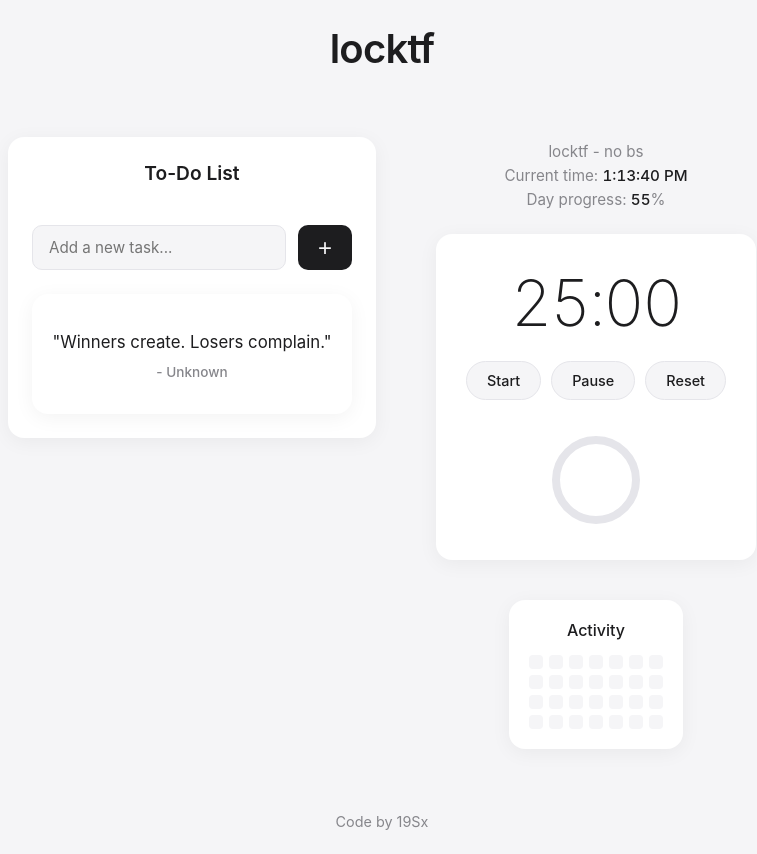
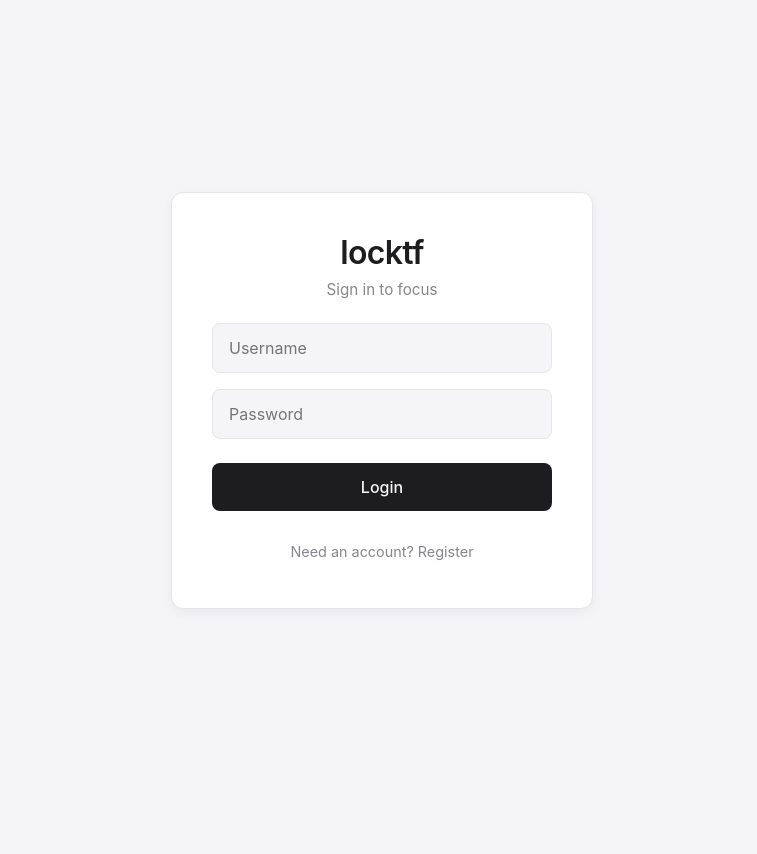
Before and after one commit to 19sx/locktf, a Flask app: page / in a window 1280 px wide. Shown: the whole page, without its empty margins (258-1015 px from the left). After the commit the page ends 609 px from the top, so only its background shows below. Run offline with Flask 3, Linux system fonts and the light colour scheme; data that the repository does not hold is empty.

Commit message:
feat: implement private user accounts and modern auth UI
- Add SQLite relational schema for users, todos, and sessions.
- Implement session-based authentication (login/register/logout).
- Secure API endpoints and add input validation, HttpOnly cookies, and security headers.
- Modernize UI with an Apple-inspired minimalist aesthetic.
- Update frontend logic to handle dynamic auth state.
- Update README.md to reflect new architecture and features.

```diff
--- a/app.py
+++ b/app.py
@@ -1,8 +1,20 @@
+import os
 import sqlite3
 from datetime import date
-from flask import Flask, render_template, request, jsonify
+from flask import Flask, render_template, request, jsonify, session
+from werkzeug.security import generate_password_hash, check_password_hash
+from functools import wraps
 
 app = Flask(__name__)
+# Set secret key securely, falling back to a local default if not in environment
+app.secret_key = os.environ.get('SECRET_KEY', 'local_dev_fallback_secret')
+
+# Security: Configure session cookies
+app.config.update(
+    SESSION_COOKIE_HTTPONLY=True,
+    SESSION_COOKIE_SAMESITE='Strict',
+)
+
 DB_FILE = 'locktf.db'
 
 def get_db():
@@ -12,76 +24,168 @@ def get_db():
 
 def init_db():
     with get_db() as conn:
+        # Enable foreign key support in SQLite
+        conn.execute('PRAGMA foreign_keys = ON;')
+
+        # Users table for private accounts
+        conn.execute('''
+            CREATE TABLE IF NOT EXISTS users (
+                id INTEGER PRIMARY KEY AUTOINCREMENT,
+                username TEXT UNIQUE NOT NULL,
+                password TEXT NOT NULL
+            )
+        ''')
+
+        # Todos table now references the user_id
         conn.execute('''
             CREATE TABLE IF NOT EXISTS todos (
                 id INTEGER PRIMARY KEY AUTOINCREMENT,
+                user_id INTEGER NOT NULL,
                 task TEXT NOT NULL,
-                status INTEGER DEFAULT 0
+                status INTEGER DEFAULT 0,
+                FOREIGN KEY (user_id) REFERENCES users (id) ON DELETE CASCADE
             )
         ''')
+
+        # Sessions table uses a composite primary key and references user_id
         conn.execute('''
             CREATE TABLE IF NOT EXISTS sessions (
-                date TEXT PRIMARY KEY,
-                count INTEGER DEFAULT 0
+                user_id INTEGER NOT NULL,
+                date TEXT NOT NULL,
+                count INTEGER DEFAULT 0,
+                PRIMARY KEY (user_id, date),
+                FOREIGN KEY (user_id) REFERENCES users (id) ON DELETE CASCADE
             )
         ''')
 
 init_db()
 
+@app.after_request
+def add_security_headers(response):
+    response.headers['X-Content-Type-Options'] = 'nosniff'
+    response.headers['X-Frame-Options'] = 'DENY'
+    response.headers['X-XSS-Protection'] = '1; mode=block'
+    response.headers['Content-Security-Policy'] = "default-src 'self'; style-src 'self' 'unsafe-inline'; script-src 'self' 'unsafe-inline'; connect-src 'self';"
+    return response
+
+def login_required(f):
+    @wraps(f)
+    def decorated_function(*args, **kwargs):
+        if 'user_id' not in session:
+            return jsonify({"error": "Unauthorized"}), 401
+        return f(*args, **kwargs)
+    return decorated_function
+
 @app.route("/")
 def index():
     return render_template("home.html")
 
-@app.route("/api/todos", methods=["GET"])
-def get_todos():
+@app.route("/api/auth/register", methods=["POST"])
+def register():
+    data = request.json or {}
+    username, password = data.get("username", "").strip(), data.get("password", "")
+
+    if not username or not password:
+        return jsonify({"error": "Username and password required"}), 400
+    if len(username) < 3 or len(username) > 50:
+        return jsonify({"error": "Username must be between 3 and 50 characters"}), 400
+    if len(password) < 8 or len(password) > 128:
+        return jsonify({"error": "Password must be between 8 and 128 characters"}), 400
+
+    hashed_password = generate_password_hash(password)
+    try:
+        with get_db() as conn:
+            cursor = conn.execute("INSERT INTO users (username, password) VALUES (?, ?)", (username, hashed_password))
+            session['user_id'] = cursor.lastrowid
+            conn.commit()
+        return jsonify({"success": True}), 201
+    except sqlite3.IntegrityError:
+        return jsonify({"error": "Username already exists"}), 409
+
+@app.route("/api/auth/login", methods=["POST"])
+def login():
+    data = request.json or {}
+    username, password = data.get("username", "").strip(), data.get("password", "")
+    if not username or not password:
+        return jsonify({"error": "Username and password required"}), 400
+
     with get_db() as conn:
-        todos = conn.execute("SELECT * FROM todos").fetchall()
-    return jsonify([dict(t) for t in todos])
+        user = conn.execute("SELECT * FROM users WHERE username = ?", (username,)).fetchone()
 
-@app.route("/api/todos", methods=["POST"])
-def add_todo():
-    data = request.json
-    if not data or not data.get("task"):
-        return jsonify({"error": "Task is required"}), 400
-    with get_db() as conn:
-        cursor = conn.execute("INSERT INTO todos (task) VALUES (?)", (data["task"],))
-        conn.commit()
-        return jsonify({"id": cursor.lastrowid, "task": data["task"], "status": 0}), 201
+    if user and check_password_hash(user['password'], password):
+        session['user_id'] = user['id']
+        return jsonify({"success": True})
+    return jsonify({"error": "Invalid credentials"}), 401
 
-@app.route("/api/todos/<int:todo_id>", methods=["PUT"])
-def update_todo(todo_id):
-    data = request.json
-    if not data or "status" not in data:
-        return jsonify({"error": "Status is required"}), 400
-    with get_db() as conn:
-        conn.execute("UPDATE todos SET status = ? WHERE id = ?", (data["status"], todo_id))
-        conn.commit()
+@app.route("/api/auth/logout", methods=["POST"])
+def logout():
+    session.pop('user_id', None)
     return jsonify({"success": True})
 
-@app.route("/api/todos/<int:todo_id>", methods=["DELETE"])
-def delete_todo(todo_id):
-    with get_db() as conn:
-        conn.execute("DELETE FROM todos WHERE id = ?", (todo_id,))
-        conn.commit()
-    return jsonify({"success": True})
+@app.route("/api/auth/me", methods=["GET"])
+@login_required
+def me():
+    return jsonify({"user_id": session['user_id']})
 
-@app.route("/api/stats", methods=["GET"])
-def get_stats():
-    with get_db() as conn:
-        sessions = conn.execute("SELECT date, count FROM sessions").fetchall()
-    return jsonify({s['date']: s['count'] for s in sessions})
+@app.route("/api/todos", methods=["GET", "POST"])
+@login_required
+def handle_todos():
+    user_id = session['user_id']
+    if request.method == "POST":
+        data = request.json or {}
+        task_text = data.get("task", "").strip()
+        if not task_text:
+            return jsonify({"error": "Task is required"}), 400
+        if len(task_text) > 500:
+            return jsonify({"error": "Task exceeds maximum length of 500 characters"}), 400
 
-@app.route("/api/stats", methods=["POST"])
-def log_session():
-    today = date.today().isoformat()
-    with get_db() as conn:
-        conn.execute('''
-            INSERT INTO sessions (date, count)
-            VALUES (?, 1)
-            ON CONFLICT(date) DO UPDATE SET count = count + 1
-        ''', (today,))
-        conn.commit()
-    return jsonify({"success": True})
+        with get_db() as conn:
+            cursor = conn.execute("INSERT INTO todos (user_id, task) VALUES (?, ?)", (user_id, task_text))
+            conn.commit()
+            return jsonify({"id": cursor.lastrowid, "task": task_text, "status": 0}), 201
+    else:
+        with get_db() as conn:
+            todos = conn.execute("SELECT * FROM todos WHERE user_id = ?", (user_id,)).fetchall()
+        return jsonify([dict(t) for t in todos])
+
+@app.route("/api/todos/<int:todo_id>", methods=["PUT", "DELETE"])
+@login_required
+def update_delete_todo(todo_id):
+    user_id = session['user_id']
+    if request.method == "PUT":
+        data = request.json or {}
+        if "status" not in data:
+            return jsonify({"error": "Status is required"}), 400
+        # Ensure status is integer 0 or 1
+        status = 1 if data["status"] else 0
+        with get_db() as conn:
+            conn.execute("UPDATE todos SET status = ? WHERE id = ? AND user_id = ?", (status, todo_id, user_id))
+            conn.commit()
+        return jsonify({"success": True})
+    else:
+        with get_db() as conn:
+            conn.execute("DELETE FROM todos WHERE id = ? AND user_id = ?", (todo_id, user_id))
+            conn.commit()
+        return jsonify({"success": True})
+
+@app.route("/api/stats", methods=["GET", "POST"])
+@login_required
+def handle_stats():
+    user_id = session['user_id']
+    if request.method == "POST":
+        today = date.today().isoformat()
+        with get_db() as conn:
+            conn.execute('''
+                INSERT INTO sessions (user_id, date, count)
+                VALUES (?, ?, 1)
+                ON CONFLICT(user_id, date) DO UPDATE SET count = count + 1
+            ''', (user_id, today))
+            conn.commit()
+        return jsonify({"success": True})
+    else:
+        with get_db() as conn:
+            sessions = conn.execute("SELECT date, count FROM sessions WHERE user_id = ?", (user_id,)).fetchall()
+        return jsonify({s['date']: s['count'] for s in sessions})
 
 if __name__ == "__main__":
     app.run()
--- a/static/css/style.css
+++ b/static/css/style.css
@@ -6,9 +6,9 @@
     --text-primary: #ffffff;
     --text-secondary: #8e8e93;
     --border-color: #38383a;
-    --shadow-soft: 0 4px 20px rgba(0, 0, 0, 0.6);
-    --border-radius: 16px;
-    --border-radius-sm: 10px;
+    --shadow-soft: 0 4px 12px rgba(0, 0, 0, 0.05);
+    --border-radius: 12px;
+    --border-radius-sm: 8px;
     --transition-speed: 0.2s;
 }
 
@@ -20,13 +20,13 @@
         --text-primary: #1d1d1f;
         --text-secondary: #86868b;
         --border-color: #e5e5ea;
-        --shadow-soft: 0 4px 20px rgba(0, 0, 0, 0.05);
+        --shadow-soft: 0 4px 12px rgba(0, 0, 0, 0.05);
     }
 }
 
 body {
     /* Apple system font stack */
-    font-family: -apple-system, BlinkMacSystemFont, "Segoe UI", Roboto, Helvetica, Arial, sans-serif;
+    font-family: -apple-system, BlinkMacSystemFont, "Segoe UI", Roboto, Helvetica, Arial, sans-serif, "Apple Color Emoji", "Segoe UI Emoji", "Segoe UI Symbol";
     -webkit-font-smoothing: antialiased;
     -moz-osx-font-smoothing: grayscale;
     margin: 0;
@@ -39,7 +39,104 @@ body {
     transition: background-color var(--transition-speed) ease-in-out, color var(--transition-speed) ease-in-out;
 }
 
-/*Header & Footer*/
+/* Auth Container */
+.auth-container {
+    display: flex;
+    justify-content: center;
+    align-items: center;
+    flex-grow: 1;
+    min-height: 100vh;
+}
+
+.auth-box {
+    background: var(--surface-color);
+    padding: 40px;
+    border-radius: var(--border-radius);
+    box-shadow: var(--shadow-soft);
+    width: 100%;
+    max-width: 340px;
+    text-align: center;
+    border: 1px solid var(--border-color);
+}
+
+.auth-title {
+    margin: 0;
+    font-size: 2em;
+    font-weight: 600;
+    letter-spacing: -0.02em;
+    color: var(--text-primary);
+}
+
+.auth-subtitle {
+    margin: 8px 0 24px 0;
+    color: var(--text-secondary);
+    font-size: 0.95em;
+}
+
+.auth-form {
+    display: flex;
+    flex-direction: column;
+    gap: 16px;
+}
+
+.auth-input {
+    background: var(--bg-color);
+    color: var(--text-primary);
+    border: 1px solid var(--border-color);
+    padding: 14px 16px;
+    border-radius: var(--border-radius-sm);
+    font-size: 1em;
+    font-family: inherit;
+    transition: all var(--transition-speed) ease;
+    outline: none;
+}
+
+.auth-input:focus {
+    border-color: var(--text-secondary);
+    box-shadow: 0 0 0 2px rgba(142, 142, 147, 0.2);
+}
+
+.auth-btn {
+    background: var(--text-primary);
+    color: var(--bg-color);
+    border: none;
+    padding: 14px 16px;
+    border-radius: var(--border-radius-sm);
+    font-size: 1em;
+    font-weight: 500;
+    cursor: pointer;
+    transition: all var(--transition-speed) ease;
+    font-family: inherit;
+    margin-top: 8px;
+}
+
+.auth-btn:hover {
+    opacity: 0.9;
+    transform: translateY(-1px);
+}
+
+.auth-btn:active {
+    transform: translateY(0);
+}
+
+.auth-toggle-btn {
+    background: none;
+    border: none;
+    color: var(--text-secondary);
+    font-size: 0.9em;
+    margin-top: 24px;
+    cursor: pointer;
+    font-family: inherit;
+    transition: color var(--transition-speed) ease;
+    padding: 8px;
+}
+
+.auth-toggle-btn:hover {
+    color: var(--text-primary);
+}
+
+
+/* Header & Footer */
 header, footer {
     padding: 24px 0;
     text-align: center;
@@ -58,7 +155,7 @@ footer {
     color: var(--text-secondary);
 }
 
-/*Links*/
+/* Links */
 a {
     color: var(--text-secondary);
     text-decoration: none;
@@ -68,7 +165,13 @@ a:hover {
     color: var(--text-primary);
 }
 
-/*Main Layout*/
+/* Main Layout */
+#app-container {
+    display: flex;
+    flex-direction: column;
+    min-height: 100vh;
+}
+
 main {
     flex-grow: 1;
     display: flex;
@@ -86,7 +189,7 @@ main {
     align-items: flex-start;
 }
 
-/*To-Do List*/
+/* To-Do List */
 .todo-container {
     width: 320px;
     background: var(--surface-color);
@@ -97,6 +200,7 @@ main {
     flex-direction: column;
     height: fit-content;
     max-height: 600px;
+    border: 1px solid var(--border-color);
 }
 .todo-header {
     text-align: center;
@@ -166,11 +270,12 @@ main {
     width: 100%;
     font-size: 0.95em;
     font-family: inherit;
-    transition: border-color var(--transition-speed) ease-in-out;
+    transition: all var(--transition-speed) ease-in-out;
     outline: none;
 }
 .todo-input:focus {
     border-color: var(--text-secondary);
+    box-shadow: 0 0 0 2px rgba(142, 142, 147, 0.2);
 }
 .todo-add-btn {
     background: var(--text-primary);
@@ -241,6 +346,7 @@ main {
     align-items: center;
     gap: 20px;
     min-width: 250px;
+    border: 1px solid var(--border-color);
 }
 .timer-display {
     font-size: 4em;
@@ -307,6 +413,7 @@ main {
     padding: 20px;
     border-radius: var(--border-radius);
     box-shadow: var(--shadow-soft);
+    border: 1px solid var(--border-color);
 }
 
 .heatmap-container h4 {
@@ -344,6 +451,7 @@ main {
     border-radius: var(--border-radius);
     box-shadow: var(--shadow-soft);
     text-align: center;
+    border: 1px solid var(--border-color);
 }
 .random-quote {
     font-style: normal;
--- a/static/js/app.js
+++ b/static/js/app.js
@@ -1,4 +1,121 @@
 document.addEventListener('DOMContentLoaded', () => {
+    // --- Authentication Logic ---
+    const authContainer = document.getElementById('auth-container');
+    const appContainer = document.getElementById('app-container');
+    const authForm = document.getElementById('auth-form');
+    const authToggleBtn = document.getElementById('auth-toggle-btn');
+    const authSubtitle = document.getElementById('auth-subtitle');
+    const authUsername = document.getElementById('auth-username');
+    const authPassword = document.getElementById('auth-password');
+    const authSubmitBtn = document.getElementById('auth-submit-btn');
+
+    let isLoginMode = true;
+
+    // Show auth screen if not logged in
+    async function checkAuth() {
+        try {
+            const res = await fetch('/api/auth/me');
+            if (res.ok) {
+                showApp();
+            } else {
+                showAuth();
+            }
+        } catch (e) {
+            showAuth();
+        }
+    }
+
+    function showAuth(message = "Sign in to focus", isError = false) {
+        if (appContainer) appContainer.style.display = 'none';
+        if (authContainer) authContainer.style.display = 'flex';
+        if (authSubtitle) {
+            authSubtitle.textContent = message;
+            authSubtitle.style.color = isError ? 'red' : 'var(--text-secondary)';
+        }
+    }
+
+    function showApp() {
+        if (authContainer) authContainer.style.display = 'none';
+        if (appContainer) appContainer.style.display = 'flex';
+        loadTasks();
+        renderHeatmap();
+    }
+
+    if (authToggleBtn) {
+        authToggleBtn.addEventListener('click', () => {
+            isLoginMode = !isLoginMode;
+            authSubmitBtn.textContent = isLoginMode ? 'Login' : 'Register';
+            authToggleBtn.textContent = isLoginMode ? 'Need an account? Register' : 'Already have an account? Login';
+            showAuth(isLoginMode ? "Sign in to focus" : "Create an account", false);
+        });
+    }
+
+    if (authForm) {
+        authForm.addEventListener('submit', async (e) => {
+            e.preventDefault();
+            const username = authUsername.value.trim();
+            const password = authPassword.value.trim();
+
+            if (!username || !password) return;
+
+            const endpoint = isLoginMode ? '/api/auth/login' : '/api/auth/register';
+
+            try {
+                const res = await fetch(endpoint, {
+                    method: 'POST',
+                    headers: { 'Content-Type': 'application/json' },
+                    body: JSON.stringify({ username, password })
+                });
+
+                const data = await res.json();
+
+                if (res.ok) {
+                    authPassword.value = ''; // clear password
+                    if (!isLoginMode) {
+                        // Registration successful, log them in automatically or just switch mode
+                        showAuth("Registration successful. Logging in...", false);
+                        checkAuth();
+                    } else {
+                        showApp();
+                    }
+                } else {
+                    showAuth(data.error || 'Authentication failed', true);
+                }
+            } catch (err) {
+                showAuth('Network error', true);
+            }
+        });
+    }
+
+    // Add logout functionality dynamically since the button might not exist in HTML yet
+    // Assuming we'll add it to the footer or header
+    const footer = document.querySelector('footer');
+    if (footer) {
+        const logoutBtn = document.createElement('button');
+        logoutBtn.textContent = 'Logout';
+        logoutBtn.style.cssText = 'background: none; border: none; color: var(--text-secondary); cursor: pointer; text-decoration: underline; margin-left: 15px; font-family: inherit; font-size: inherit;';
+        logoutBtn.addEventListener('click', async () => {
+            try {
+                await fetch('/api/auth/logout', { method: 'POST' });
+                showAuth("Signed out successfully", false);
+            } catch(e) {
+                console.error("Logout failed", e);
+            }
+        });
+        footer.appendChild(logoutBtn);
+    }
+
+    // API Wrapper to handle 401s
+    async function apiFetch(url, options = {}) {
+        const response = await fetch(url, options);
+        if (response.status === 401) {
+            showAuth("Session expired. Please log in again.", true);
+            throw new Error("Unauthorized");
+        }
+        return response;
+    }
+
+
     // --- Current Time & Day Progress ---
     const clockElement = document.getElementById("clock");
     const progressElement = document.getElementById("progress");
@@ -144,7 +261,7 @@ document.addEventListener('DOMContentLoaded', () => {
     // --- Analytics: Log Session ---
     async function logSession() {
         try {
-            await fetch('/api/stats', { method: 'POST' });
+            await apiFetch('/api/stats', { method: 'POST' });
             renderHeatmap(); // Refresh heatmap
         } catch (error) {
             console.error('Failed to log session', error);
@@ -157,7 +274,7 @@ document.addEventListener('DOMContentLoaded', () => {
         if (!heatmapContainer) return;
 
         try {
-            const response = await fetch('/api/stats');
+            const response = await apiFetch('/api/stats');
             const data = await response.json();
 
             heatmapContainer.innerHTML = '';
@@ -231,38 +348,31 @@ document.addEventListener('DOMContentLoaded', () => {
         });
     }
 
-    // Initialize display & Heatmap
+    // Initialize display
     updateTimerDisplay(remainingSeconds);
-    renderHeatmap();
+
 
     // --- To-Do List ---
     const taskInput = document.getElementById('new-task-input');
     const addTaskBtn = document.getElementById('add-task-btn');
     const todoList = document.getElementById('todo-list');
 
-    // Load tasks from API, fallback to localStorage
+    // Load tasks from API
     async function loadTasks() {
         try {
-            const response = await fetch('/api/todos');
-            if (!response.ok) throw new Error('API unreachable');
+            const response = await apiFetch('/api/todos');
             const tasks = await response.json();
             todoList.innerHTML = '';
             tasks.forEach(task => {
                 addTaskElement(task.task, task.id, task.status);
             });
-            // Update local storage cache
-            localStorage.setItem('tasks', JSON.stringify(tasks));
         } catch (error) {
-            console.error('Failed to load from API, falling back to localStorage', error);
-            const localTasks = JSON.parse(localStorage.getItem('tasks')) || [];
+            console.error('Failed to load tasks', error);
             todoList.innerHTML = '';
-            localTasks.forEach(task => {
-                addTaskElement(task.task || task, task.id, task.status || 0); // Handle old format
-            });
         }
     }
 
-    // Save task to API, fallback to localStorage
+    // Save task to API
     async function addTaskElement(taskText, taskId = null, status = 0) {
         if (!todoList || taskText.trim() === '') return;
 
@@ -273,7 +383,7 @@ document.addEventListener('DOMContentLoaded', () => {
         deleteBtn.textContent = 'x';
         deleteBtn.classList.add('delete-btn');
 
-        // Initial render logic (from API or local cache)
+        // Initial render logic
         if (taskId) {
             li.dataset.id = taskId;
         }
@@ -294,49 +404,38 @@ document.addEventListener('DOMContentLoaded', () => {
             const id = li.dataset.id;
             if (id) {
                 try {
-                    await fetch(`/api/todos/${id}`, {
+                    await apiFetch(`/api/todos/${id}`, {
                         method: 'PUT',
                         headers: { 'Content-Type': 'application/json' },
                         body: JSON.stringify({ status: newStatus })
                     });
                 } catch (error) {
                     console.error('API Update failed', error);
+                    // Revert UI on failure
+                    li.dataset.status = newStatus === 1 ? 0 : 1;
+                    li.classList.toggle('completed');
                 }
             }
-            syncFallbackCache();
         });
 
         deleteBtn.addEventListener('click', async (e) => {
             e.stopPropagation();
-            li.remove();
 
             const id = li.dataset.id;
             if (id) {
                 try {
-                    await fetch(`/api/todos/${id}`, { method: 'DELETE' });
+                    await apiFetch(`/api/todos/${id}`, { method: 'DELETE' });
+                    li.remove();
                 } catch (error) {
                     console.error('API Delete failed', error);
                 }
+            } else {
+                 li.remove(); // Just remove from UI if no ID
             }
-
-            // Always sync fallback cache
-            syncFallbackCache();
         });
 
         li.appendChild(deleteBtn);
         todoList.appendChild(li);
-    }
-
-    function syncFallbackCache() {
-        const tasks = [];
-        todoList.querySelectorAll('li').forEach(item => {
-            tasks.push({
-                id: item.dataset.id,
-                task: item.firstChild.textContent,
-                status: parseInt(item.dataset.status || 0)
-            });
-        });
-        localStorage.setItem('tasks', JSON.stringify(tasks));
     }
 
     if (addTaskBtn) {
@@ -348,21 +447,17 @@ document.addEventListener('DOMContentLoaded', () => {
             let newId = null;
 
             try {
-                const response = await fetch('/api/todos', {
+                const response = await apiFetch('/api/todos', {
                     method: 'POST',
                     headers: { 'Content-Type': 'application/json' },
                     body: JSON.stringify({ task: taskText })
                 });
-                if (response.ok) {
-                    const data = await response.json();
-                    newId = data.id;
-                }
+                const data = await response.json();
+                newId = data.id;
+                addTaskElement(taskText, newId);
             } catch (error) {
-                console.error('Failed to save to API, saving locally', error);
+                console.error('Failed to save to API', error);
             }
-
-            addTaskElement(taskText, newId);
-            syncFallbackCache();
         });
     }
 
@@ -373,8 +468,6 @@ document.addEventListener('DOMContentLoaded', () => {
             }
         });
     }
-
-    loadTasks();
 
     // --- Random Quote Generator ---
     const quoteDisplay = document.getElementById('random-quote');
@@ -396,4 +489,7 @@ document.addEventListener('DOMContentLoaded', () => {
     }
 
     fetchAndDisplayQuote();
+
+    // Start the app by checking auth
+    checkAuth();
 });
--- a/templates/home.html
+++ b/templates/home.html
@@ -17,6 +17,20 @@
     </script>
 </head>
 <body>
+    <div id="auth-container" class="auth-container">
+        <div class="auth-box">
+            <h2 class="auth-title">locktf</h2>
+            <p id="auth-subtitle" class="auth-subtitle">Sign in to focus</p>
+            <form id="auth-form" class="auth-form">
+                <input type="text" id="auth-username" placeholder="Username" required class="auth-input">
+                <input type="password" id="auth-password" placeholder="Password" required class="auth-input">
+                <button type="submit" id="auth-submit-btn" class="auth-btn">Login</button>
+            </form>
+            <button id="auth-toggle-btn" class="auth-toggle-btn">Need an account? Register</button>
+        </div>
+    </div>
+
+    <div id="app-container" style="display: none;">
         <header>
             <h1> locktf</h1>
         </header>
@@ -73,7 +87,7 @@
         <footer>
             Code by <a href="https://github.com/19sx">19Sx</a>
         </footer>
-
+    </div>
 
     <!-- Modularized JavaScript -->
     <script src="{{ url_for('static', filename='js/app.js') }}"></script>
```
Also changed, not shown: README.md. Lines whose indentation alone changed are shown as unchanged.
